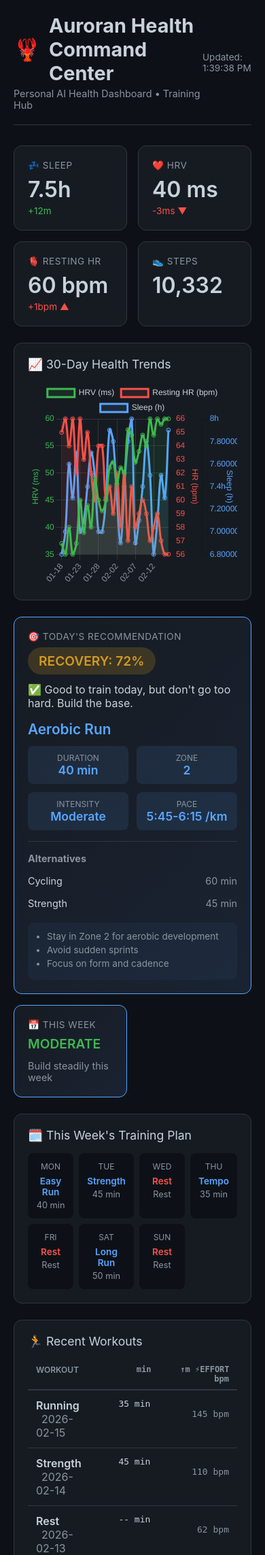
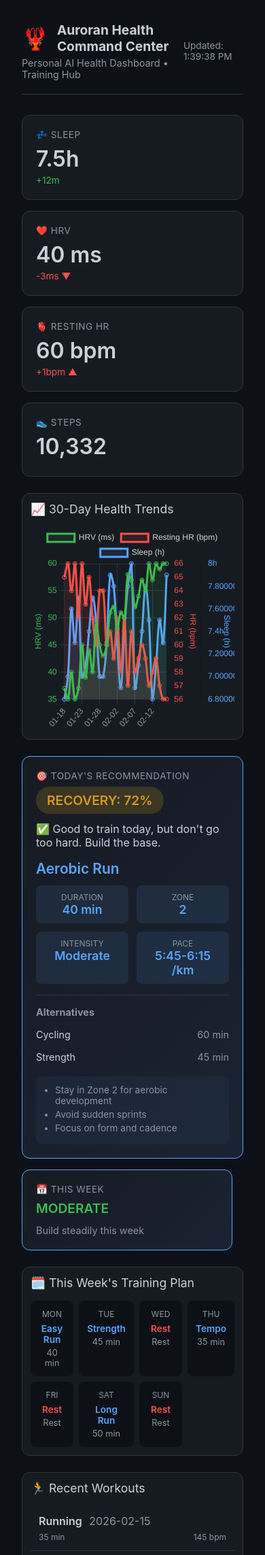
Before and after one commit to ElClawdia/auroran-health-dashboard, a Flask app: page / in a window 390 px wide. Shown: the top 2287 px of the page at 68% size. Run offline with Flask 3, Linux system fonts and the light colour scheme.

Commit message:
Mobile-optimized workout cards

```diff
--- a/templates/index.html
+++ b/templates/index.html
@@ -279,11 +279,31 @@
         }
 
         @media (max-width: 768px) {
+            .container {
+                padding: 12px;
+            }
+
+            header h1 {
+                font-size: 1.2rem;
+            }
+
             .week-grid {
                 grid-template-columns: repeat(4, 1fr);
             }
 
             .grid {
+                grid-template-columns: 1fr;
+            }
+
+            .chart-card {
+                padding: 12px;
+            }
+
+            .workout-header {
+                display: none !important;
+            }
+
+            .stats-grid {
                 grid-template-columns: repeat(2, 1fr);
             }
         }
@@ -671,15 +691,10 @@
             }
 
             // Header row - right align to match data
-            let html = `<div style="display: flex; justify-content: space-between; padding: 8px 12px;
-                        border-bottom: 2px solid var(--border); color: var(--text-dim); font-size: 12px; font-weight: 600;">
-                        <span style="flex: 1;">WORKOUT</span>
-                        <span style="font-family: monospace; text-align: right; min-width: 200px;">
-                            <span style="display: inline-block; width: 50px; text-align: right;">min</span>
-                            <span style="display: inline-block; width: 50px; text-align: right;">↑m</span>
-                            <span style="display: inline-block; width: 50px; text-align: right;">⚡EFFORT</span>
-                            <span style="display: inline-block; width: 70px; text-align: right;">bpm</span>
-                        </span>
+            let html = `<div class="workout-header" style="display: none; padding: 8px 12px;
+                        border-bottom: 2px solid var(--border); color: var(--text-dim); font-size: 11px; font-weight: 600;">
+                        <span>WORKOUT</span>
+                        <span>min ↑m ⚡EFFORT bpm</span>
                     </div>`;
 
             workouts.slice(0, 10).forEach(w => {
@@ -691,26 +706,27 @@
                 const time = w.time ? w.time : '';
                 const name = w.name ? w.name : w.type;
 
-                // Format with fixed widths for alignment
                 const dur = (w.duration || w.duration_minutes || '--') + ' min';
                 const elev = elevation ? '↑' + elevation : '';
                 const eff = effort ? '⚡' + effort : '';
                 const heart = hr ? hr + ' bpm' : '';
 
+                // Mobile-friendly card layout
                 html += `
-                    <div style="display: flex; justify-content: space-between; padding: 12px;
-                                border-bottom: 1px solid var(--border);">
-                        <div style="flex: 1;">
-                            <span style="font-weight: 600;">${name}</span>
-                            <span style="color: var(--text-dim); margin-left: 8px;">${w.date}</span>
-                            ${time ? `<span style="color: var(--text-dim); margin-left: 4px;">${time}</span>` : ''}
-                            ${distance ? `<span style="color: var(--accent); margin-left: 8px;">${distance}</span>` : ''}
+                    <div style="padding: 12px; border-bottom: 1px solid var(--border);">
+                        <div style="display: flex; justify-content: space-between; align-items: baseline; flex-wrap: wrap; gap: 4px;">
+                            <div style="flex: 1; min-width: 140px;">
+                                <span style="font-weight: 600;">${name}</span>
+                                <span style="color: var(--text-dim); margin-left: 6px;">${w.date}</span>
+                                ${time ? `<span style="color: var(--text-dim); margin-left: 4px;">${time}</span>` : ''}
+                            </div>
+                            ${distance ? `<span style="color: var(--accent); font-weight: 600;">${distance}</span>` : ''}
                         </div>
-                        <div style="font-family: monospace; text-align: right; min-width: 200px;">
-                            <span style="display: inline-block; width: 50px; text-align: right;">${dur}</span>
-                            <span style="display: inline-block; width: 50px; text-align: right; color: var(--text-dim);">${elev}</span>
-                            <span style="display: inline-block; width: 50px; text-align: right; color: #f59e0b; font-weight: 600;">${eff}</span>
-                            <span style="display: inline-block; width: 70px; text-align: right; color: var(--text-dim);">${heart}</span>
+                        <div style="display: flex; justify-content: space-between; margin-top: 6px; font-size: 12px; color: var(--text-dim);">
+                            <span>${dur}</span>
+                            <span>${elev}</span>
+                            <span style="color: #f59e0b; font-weight: 600;">${eff}</span>
+                            <span>${heart}</span>
                         </div>
                     </div>
                 `;
```
Also changed, not shown: sync_strava.py (added, +69 -0 lines), 1 other file.
